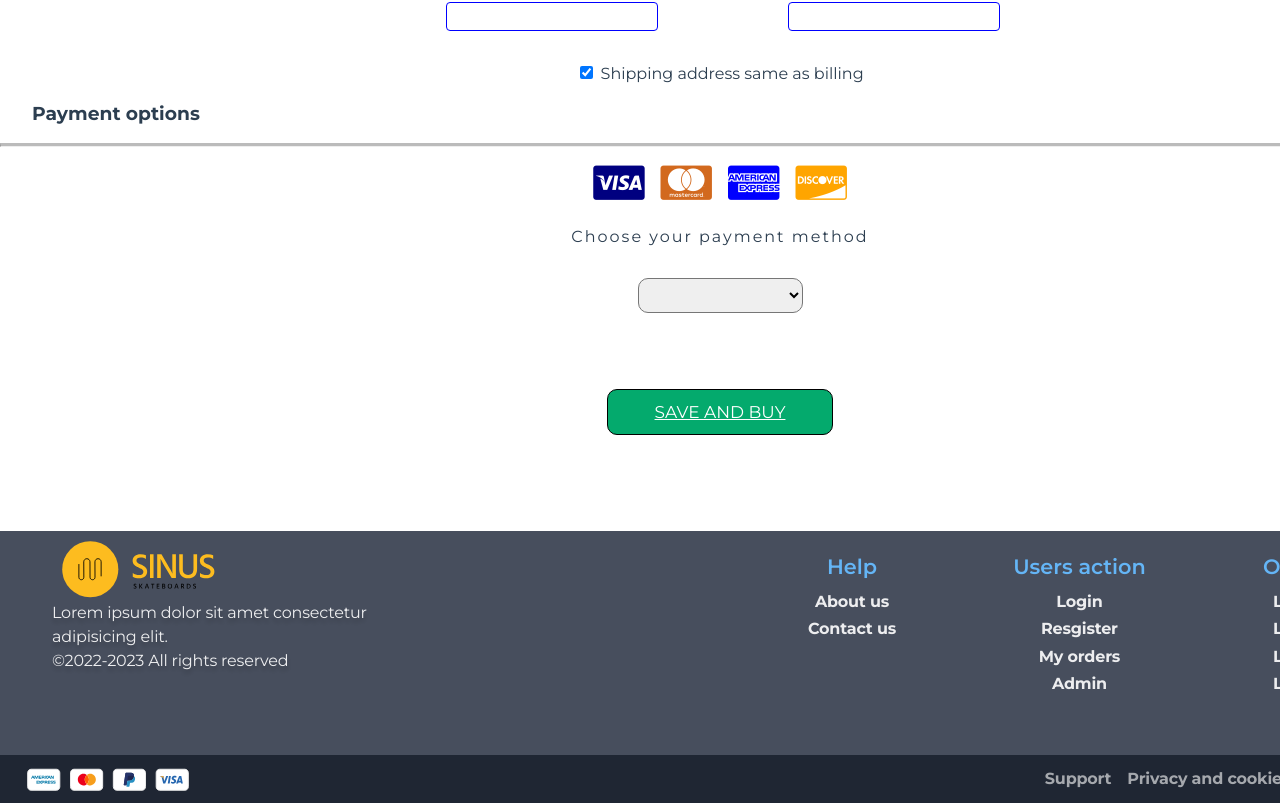
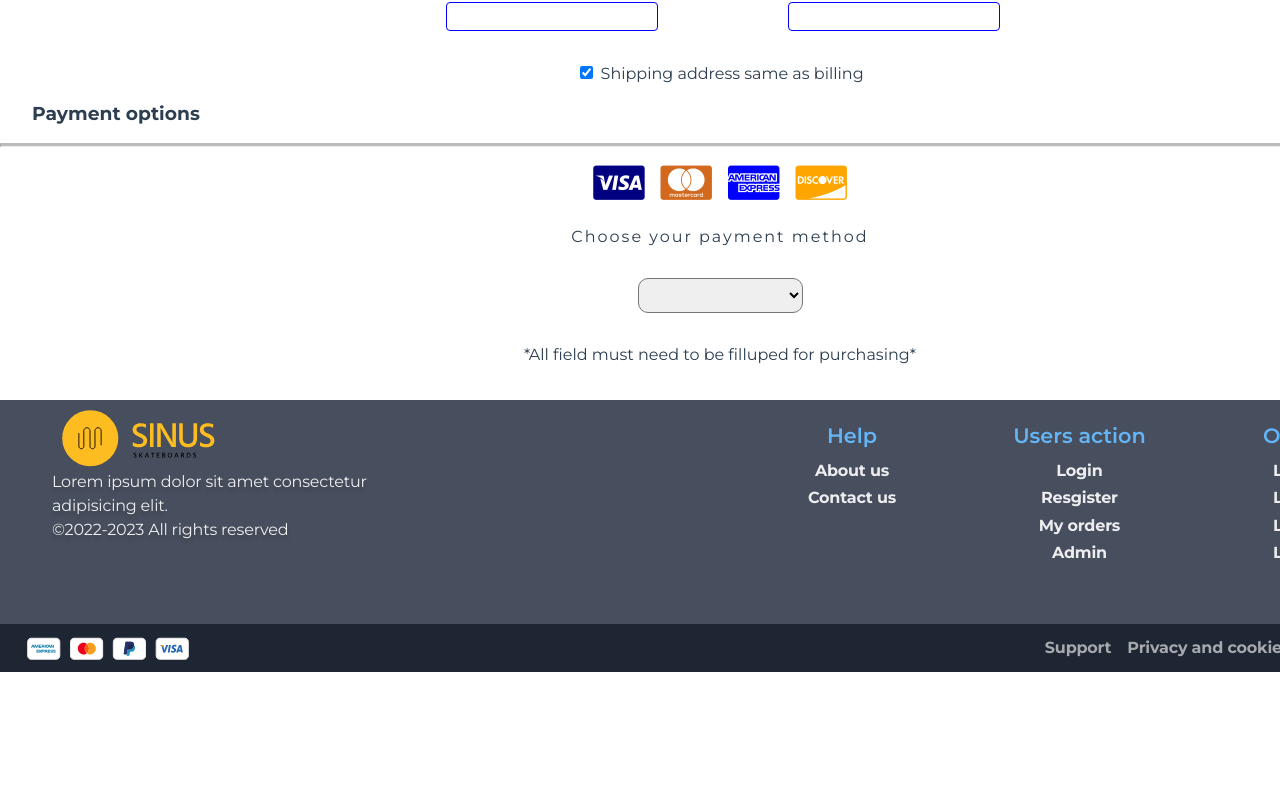
Before and after one commit to theodorwill/Slutprojekt-Sinus-Webshop, a Vue app: page /checkout in a window 1280 px wide. Shown: the part 695-1498 px from the top of the page. After the commit the page ends 1367 px from the top, so only its background shows below. Built offline with nearby package versions, Linux system fonts and the light colour scheme; no server answers.

Commit message:
Alternative submition of project

```diff
--- a/src/views/Checkout.vue
+++ b/src/views/Checkout.vue
@@ -132,10 +132,11 @@
             to="/orders"
             class="btn"
             @click.native="fetchDelvAddress(userInfo)"
-            v-else
+            v-if="!errorAddres"
             >SAVE AND BUY
           </router-link>
         </div>
+        <p>*All field must need to be filluped for purchasing*</p>
       </section>
     </div>
   </div>
@@ -166,6 +167,15 @@ export default {
 
   computed: {
     ...mapGetters(["customerLoged", "ids"]),
+
+    errorAddres(){
+     let error = 0;
+     this.userInfo.name == '' || this.userInfo.email == '' || this.userInfo.address.street == '' || this.userInfo.address.city == '' || this.userInfo.address.street == '' || this.userInfo.address.zip == '' || this.userInfo.payMthods == '' ? error++ : '';
+
+      console.log("add products errors nr " + error);
+      return error > 0 ? true : false;
+
+    },
   },
 
   methods: {
```
